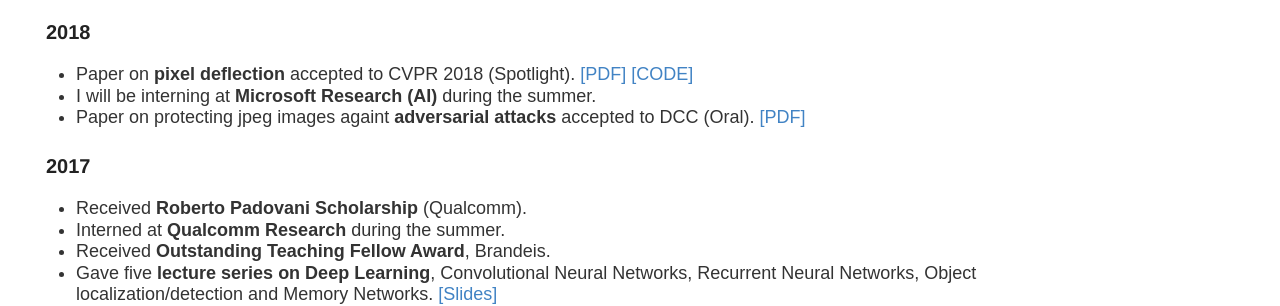
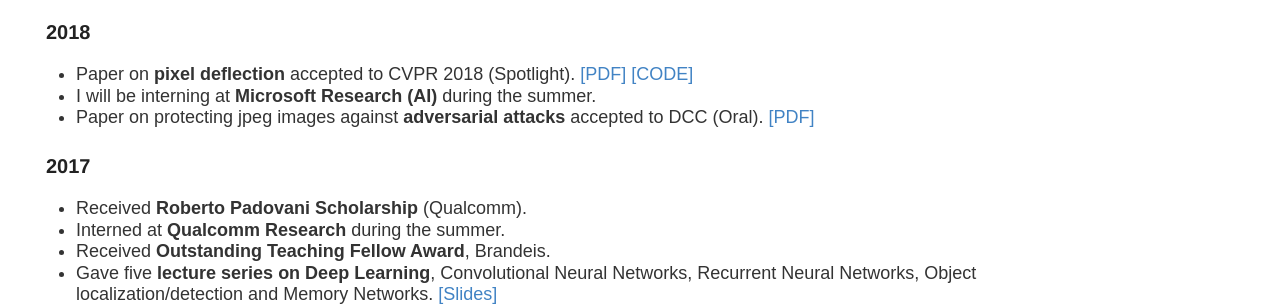
Before and after one commit to iamaaditya/iamaaditya.github.io, a Jekyll site: the page built from about/index.md, in a window 1280 px wide and 900 px high, scrolled down 320 px. Shown: the part 153-459 px from the top of the window. Built offline with Jekyll 4.4.1, drawn with Linux system fonts in a browser that asks for light colours; some web fonts are replaced.

Commit message:
fix spelling error

```diff
--- a/about/index.md
+++ b/about/index.md
@@ -22,7 +22,7 @@ I am a PhD Student at [Brandeis University](http://www.brandeis.edu/), Boston. M
 ### 2018
 * Paper on **pixel deflection** accepted to CVPR 2018 (Spotlight). [\[PDF\]](https://arxiv.org/pdf/1801.08926.pdf "Deflecting Adversarial Attacks with Pixel Deflection") [\[CODE\]](https://github.com/iamaaditya/pixel-deflection)
 * I will be interning at **Microsoft Research (AI)** during the summer.
-* Paper on protecting jpeg images againt **adversarial attacks** accepted to DCC (Oral). [\[PDF\]](https://arxiv.org/pdf/1803.00940.pdf)
+* Paper on protecting jpeg images against **adversarial attacks** accepted to DCC (Oral). [\[PDF\]](https://arxiv.org/pdf/1803.00940.pdf)
 
 ### 2017
 * Received **Roberto Padovani Scholarship** (Qualcomm).
```
